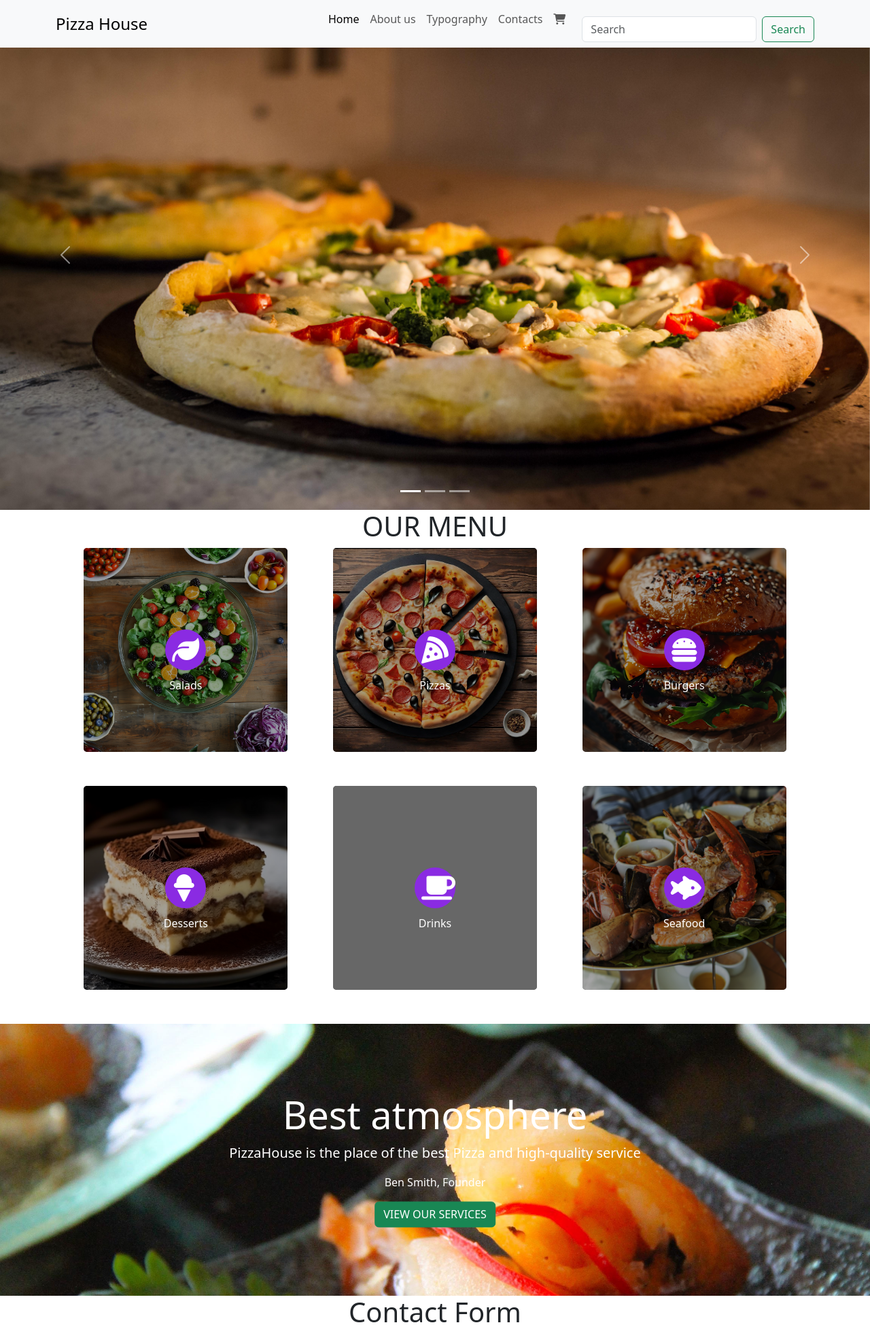
After one commit to charefanis/pizza, a PHP site: page / in a window 1280 px wide. The commit adds this page. Shown: the top 1949 px of the page at 68% size. Run offline with PHP 8.4, Linux system fonts and the light colour scheme; grey boxes are pictures that could not be loaded.

Commit message:
Add files via upload

```diff
--- /dev/null
+++ b/index.html
@@ -0,0 +1,176 @@
+<!DOCTYPE html>
+<html lang="en">
+<head>
+    <meta charset="UTF-8">
+    <meta name="viewport" content="width=device-width, initial-scale=1.0">
+    <link href="https://cdn.jsdelivr.net/npm/bootstrap@5.3.3/dist/css/bootstrap.min.css" rel="stylesheet" integrity="sha384-QWTKZyjpPEjISv5WaRU9OFeRpok6YctnYmDr5pNlyT2bRjXh0JMhjY6hW+ALEwIH" crossorigin="anonymous">
+    <link rel="stylesheet" href="styles.css">
+    <link rel="stylesheet" href="https://cdnjs.cloudflare.com/ajax/libs/font-awesome/6.7.2/css/all.min.css" integrity="sha512-Evv84Mr4kqVGRNSgIGL/F/aIDqQb7xQ2vcrdIwxfjThSH8CSR7PBEakCr51Ck+w+/U6swU2Im1vVX0SVk9ABhg==" crossorigin="anonymous" referrerpolicy="no-referrer" />
+    <script src="https://cdn.jsdelivr.net/npm/bootstrap@5.3.3/dist/js/bootstrap.bundle.min.js" integrity="sha384-YvpcrYf0tY3lHB60NNkmXc5s9fDVZLESaAA55NDzOxhy9GkcIdslK1eN7N6jIeHz" crossorigin="anonymous"></script>
+    <title>Pizza House</title>
+</head>
+<body>
+    <nav class="navbar navbar-expand-lg bg-body-tertiary fixed-top">
+        <div class="container">
+            <a class="navbar-brand fs-4" href="#">Pizza House</a>
+            <button class="navbar-toggler" type="button" data-bs-toggle="offcanvas" data-bs-target="#offcanvasNavbar" aria-controls="offcanvasNavbar" aria-label="Toggle navigation">
+                <span class="navbar-toggler-icon"></span>
+            </button>
+            <div class="offcanvas offcanvas-end" tabindex="-1" id="offcanvasNavbar" aria-labelledby="offcanvasNavbarLabel">
+                <div class="offcanvas-header">
+                    <h5 class="offcanvas-title" id="offcanvasNavbarLabel">Pizza House</h5>
+                    <button type="button" class="btn-close" data-bs-dismiss="offcanvas" aria-label="Close"></button>
+                </div>
+                <div class="offcanvas-body">
+                    <ul class="navbar-nav justify-content-end flex-grow-1 pe-3">
+                        <li class="nav-item">
+                            <a class="nav-link active" aria-current="page" href="#">Home</a>
+                        </li>
+                        <li class="nav-item">
+                            <a class="nav-link" href="#">About us</a>
+                        </li>
+                        <li class="nav-item">
+                            <a class="nav-link" href="#">Typography</a>
+                        </li>
+                        <li class="nav-item">
+                            <a class="nav-link" href="#">Contacts</a>
+                        </li>
+                        <li class="nav-item">
+                            <a class="nav-link" href="#"><i class="fa-solid fa-cart-shopping"></i></a>
+                        </li>
+                    </ul>
+                    <form class="d-flex mt-3" role="search">
+                        <input class="form-control me-2" type="search" placeholder="Search" aria-label="Search">
+                        <button class="btn btn-outline-success" type="submit">Search</button>
+                    </form>
+                </div>
+            </div>
+        </div>
+    </nav>
+
+    <div id="carouselExampleIndicators" class="carousel slide">
+        <div class="carousel-indicators">
+            <button type="button" data-bs-target="#carouselExampleIndicators" data-bs-slide-to="0" class="active" aria-current="true" aria-label="Slide 1"></button>
+            <button type="button" data-bs-target="#carouselExampleIndicators" data-bs-slide-to="1" aria-label="Slide 2"></button>
+            <button type="button" data-bs-target="#carouselExampleIndicators" data-bs-slide-to="2" aria-label="Slide 3"></button>
+        </div>
+        <div class="carousel-inner">
+            <div class="carousel-item active c-item">
+                <img src="pizza1.jpg" class="d-block w-100 c-img" alt="pizza1">
+            </div>
+            <div class="carousel-item c-item">
+                <img src="pizza2.jpg" class="d-block w-100 c-img" alt="pizza2">
+            </div>
+            <div class="carousel-item c-item">
+                <img src="pizza3.jpg" class="d-block w-100 c-img" alt="pizza3">
+            </div>
+        </div>
+        <button class="carousel-control-prev" type="button" data-bs-target="#carouselExampleIndicators" data-bs-slide="prev">
+            <span class="carousel-control-prev-icon" aria-hidden="true"></span>
+            <span class="visually-hidden">Previous</span>
+        </button>
+        <button class="carousel-control-next" type="button" data-bs-target="#carouselExampleIndicators" data-bs-slide="next">
+            <span class="carousel-control-next-icon" aria-hidden="true"></span>
+            <span class="visually-hidden">Next</span>
+        </button>
+    </div>
+    <section class="section1">
+      <div>
+        <h1 class="c-h1">OUR MENU</h1>
+        <div class="grid">
+            <a class="c-items" href=""><img src="salad.jpg" alt="salad"><i class="fa-solid fa-leaf"></i><p class="text">Salads</p></a>
+            <a class="c-items" href=""><img src="pizza4.jpg" alt="pizza"><i class="fa-solid fa-pizza-slice"></i><p class="text">Pizzas</p></a>
+            <a class="c-items" href=""><img src="burger.jpg" alt="burger"><i class="fa-solid fa-burger"></i><p class="text">Burgers</p></a>
+            <a class="c-items" href=""><img src="dessert.jpg" alt="dessert"><i class="fa-solid fa-ice-cream"></i><p class="text">Desserts</p></a>
+            <a class="c-items" href=""><img src="drink.jpg" alt="drink"><i class="fa-solid fa-mug-saucer"></i><p class="text">Drinks</p></a>
+            <a class="c-items" href=""><img src="seafood.jpg" alt="seafood"><i class="fa-solid fa-fish-fins"></i><p class="text">Seafood</p></a>
+        </div>
+      </div>
+    </section>
+
+    <div class="image-container">
+        <img src="food.jpg" alt="Background">
+        <div class="overlay-text">
+            <h1 class="display-4">Best atmosphere</h1>
+            <p class="lead">PizzaHouse is the place of the best Pizza and high-quality service</p>
+            <p>Ben Smith, Founder</p>
+            <button class="btn btn-success">VIEW OUR SERVICES</button>
+        </div>
+    </div>
+
+    <div class="container">
+        <h1 class="text-center mb-4">Contact Form</h1>
+        <form>
+            <div class="mb-3">
+                <input type="text" class="form-control" id="fName" placeholder="Your name">
+            </div>
+            <div class="mb-3">
+                <input type="email" class="form-control" id="email" placeholder="Your E-mail">
+            </div>
+            <div class="mb-3">
+                <select class="form-select" id="dropdown">
+                    <option selected disabled>Select a service</option>
+                    <option value="1">Dine-in</option>
+                    <option value="2">Carry-out</option>
+                    <option value="3">Event Catering</option>
+                </select>
+            </div>
+            <div class="mb-3">
+                <textarea class="form-control" id="message" rows="4" placeholder="Enter your message here"></textarea>
+            </div>
+            <div class="text-center">
+                <button type="submit" class="btn btn-warning">SEND MESSAGE</button>
+            </div>
+        </form>
+    </div>
+
+    <footer class="bg-secondary text-white text-center py-4 mt-5">
+      <div class="container">
+        <div class="row">
+          <div class="col-md-6">
+            <h5>What We Offer</h5>
+            <ul class="list-unstyled">
+              <li>Pizzas</li>
+              <li>Burgers</li>
+              <li>Salads</li>
+              <li>Drinks</li>
+              <li>Seafood</li>
+              <li>Desserts</li>
+            </ul>
+          </div>
+          <div class="col-md-6">
+            <h5>Information</h5>
+            <ul class="list-unstyled">
+              <li>About Us</li>
+              <li>Latest News</li>
+              <li>Our Menu</li>
+              <li>FAQ</li>
+              <li>Shop</li>
+              <li>Contact Us</li>
+            </ul>
+          </div>
+        </div>
+      </div>
+    </footer>
+
+    <footer class="bg-secondary text-white text-center py-3">
+      <div class="container">
+        <ul class="list-unstyled">
+          <li id="tel"><a href="#"><i class="fa-solid fa-phone"></i> +1 718-999-3939</a></li>
+          <li id="loc"><a href="#"><i class="fa-solid fa-location-dot"></i> Boumerdes</a></li>
+          <li><a href="#"><i class="fa-brands fa-google"></i></a></li>
+          <li><a href="#"><i class="fa-brands fa-instagram"></i></a></li>
+          <li><a href="#"><i class="fa-brands fa-twitter"></i></a></li>
+          <li><a href="#"><i class="fa-brands fa-facebook"></i></a></li>
+        </ul>
+      </div>
+    </footer>
+
+    <footer class="bg-secondary text-white text-center py-3">
+      <div class="container">
+        <p class="mb-0">© 2024. All rights reserved.</p>
+      </div>
+    </footer>
+
+</body>
+</html>
--- a/styles.css
+++ b/styles.css
@@ -31,12 +31,16 @@
     color: black;
     border: 1px solid #ccc;
     overflow: hidden;
+    border: none;
+    border-radius: 5px;
+    background-color: black;
 }
 
 .c-items img {
     width: 100%;
     height: 100%;
     object-fit: cover;
+    opacity: 65%;
 }
 
 .fa-pizza-slice, .fa-burger, .fa-leaf, .fa-mug-saucer, .fa-ice-cream, .fa-fish-fins {
@@ -56,10 +60,12 @@
     align-items: center;
     z-index: 2;
 }
-.c-items .text {
-    margin-top: 70px;
-    text-align: center;
-    width: 100%;
+.text{
+    position: absolute;
+    z-index: 3;
+    bottom: 70px;
+    color: white;
+    font-weight: 500;
 }
 .image-container {
     position: relative;
@@ -78,6 +84,6 @@
     color: white;
     text-align: center;
 }
-#tel a, #loc a, .fa {
-    color: inherit;
+#tel a, #loc a, .fa-brands {
+    color: white;
 }
```
